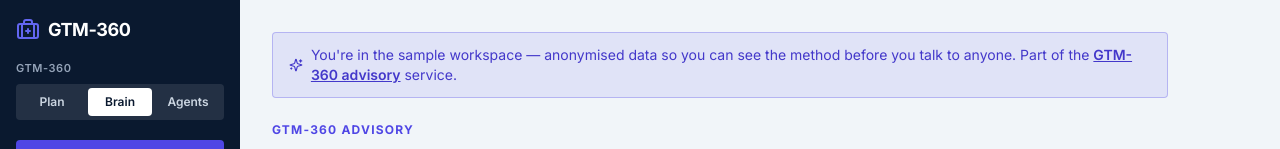
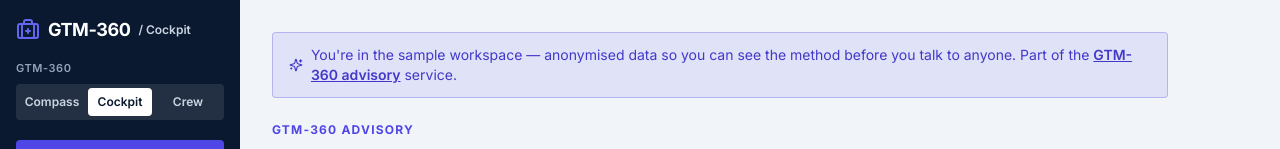
Before and after one commit to sameerjoshy/gtm360, a React (Vite) app in the folder apps/web/: page / in a window 1280 px wide. Shown: the top 149 px of the page. Built offline with nearby package versions, Linux system fonts and the light colour scheme; no server answers.

Commit message:
Rebrand to Compass/Cockpit/Crew + briefing links to Compass

```diff
--- a/apps/web/src/components/Layout.jsx
+++ b/apps/web/src/components/Layout.jsx
@@ -21,9 +21,9 @@
 ];
 
 const products = [
-  { key: "plan", name: "Plan", url: "https://okr.gtm-360.com" },
-  { key: "brain", name: "Brain", url: "https://brain.gtm-360.com" },
-  { key: "agents", name: "Agents", url: "https://agents.gtm-360.com" },
+  { key: "compass", name: "Compass", url: "https://okr.gtm-360.com" },
+  { key: "cockpit", name: "Cockpit", url: "https://brain.gtm-360.com" },
+  { key: "crew", name: "Crew", url: "https://agents.gtm-360.com" },
 ];
 
 export function Layout() {
@@ -33,13 +33,14 @@
         <div className="mb-4 flex items-center gap-2">
           <BriefcaseMedical className="h-6 w-6 text-accent-400" />
           <span className="text-lg font-bold tracking-tight">GTM-360</span>
+          <span className="text-xs font-semibold text-slate-300">/ Cockpit</span>
         </div>
 
         <div className="mb-5">
           <p className="mb-1.5 text-[11px] uppercase tracking-wider text-slate-400 font-semibold">GTM-360</p>
           <div className="flex gap-1 rounded bg-white/10 p-1">
             {products.map((p) => (
-              p.key === "brain" ? (
+              p.key === "cockpit" ? (
                 <span key={p.key} className="flex-1 text-center text-xs font-semibold py-1.5 rounded bg-white text-primary">
                   {p.name}
                 </span>
```
Also changed, not shown: 1 other file (tests, documents, lock files or other folders).
